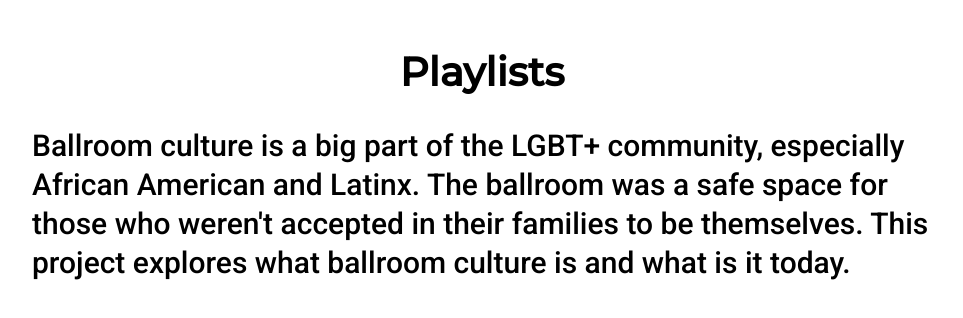
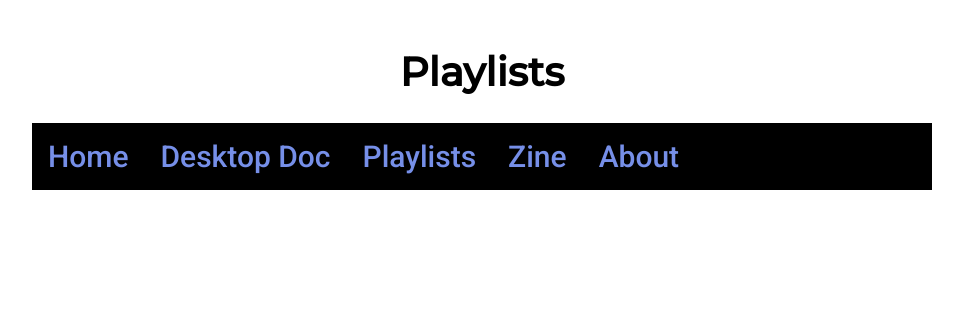
Before and after one commit to sum-saf/ts-c, a plain HTML site: page playlist.html in a window 1280 px wide. Shown: the whole page, without its empty margins (158-1121 px from the left). Drawn offline with Linux system fonts and the light colour scheme.

Commit message:
Add files via upload

```diff
--- a/playlist.html
+++ b/playlist.html
@@ -20,8 +20,16 @@
 		<h1 class="main-hed">Playlists</h1>
 			<div class="page-content">
 
+		<ul>
+<li><a href="index.html">Home</a></li>
+  <li><a href="doc.html">Desktop Doc</a></li>
+  <li><a href="playlist.html">Playlists</a></li>
+  <li><a href="zine.html">Zine</a></li>
+  <li><a href="about.html">About</a></li>
+</ul>
+
     <p>
-    Ballroom culture is a big part of the LGBT+ community, especially African American and Latinx. The ballroom was a safe space for those who weren't accepted in their families to be themselves. This project explores what ballroom culture is and what is it today.
+
       </p>
 
 
--- a/stylesheets/styles.css
+++ b/stylesheets/styles.css
@@ -62,7 +62,7 @@ li a {
 }
 
 a {
-color: #8bc640;
+color: #768fe8;
 text-decoration: none;
 }
 
```
Also changed, not shown: about.html (+7 -0 lines), doc.html (+7 -0 lines).
